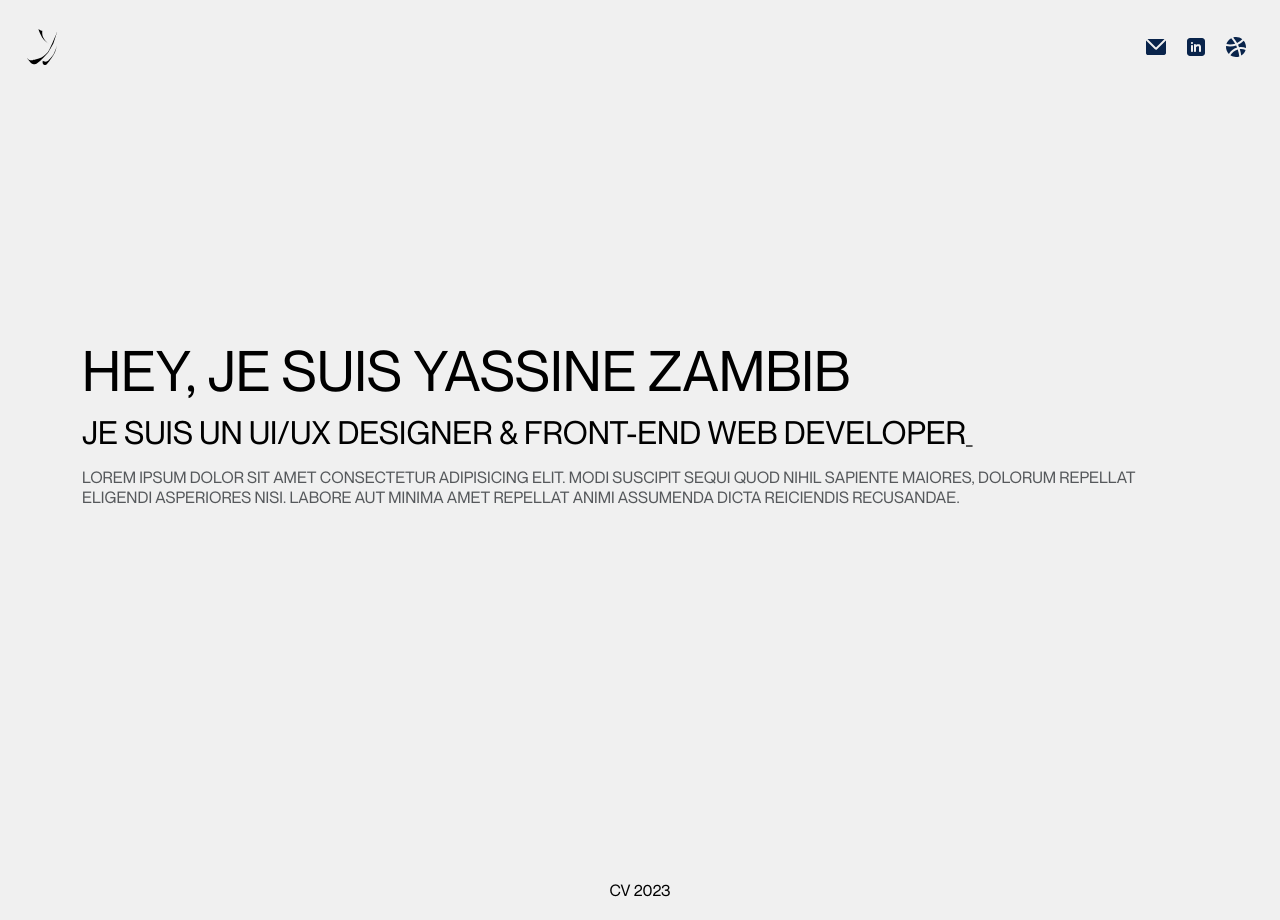
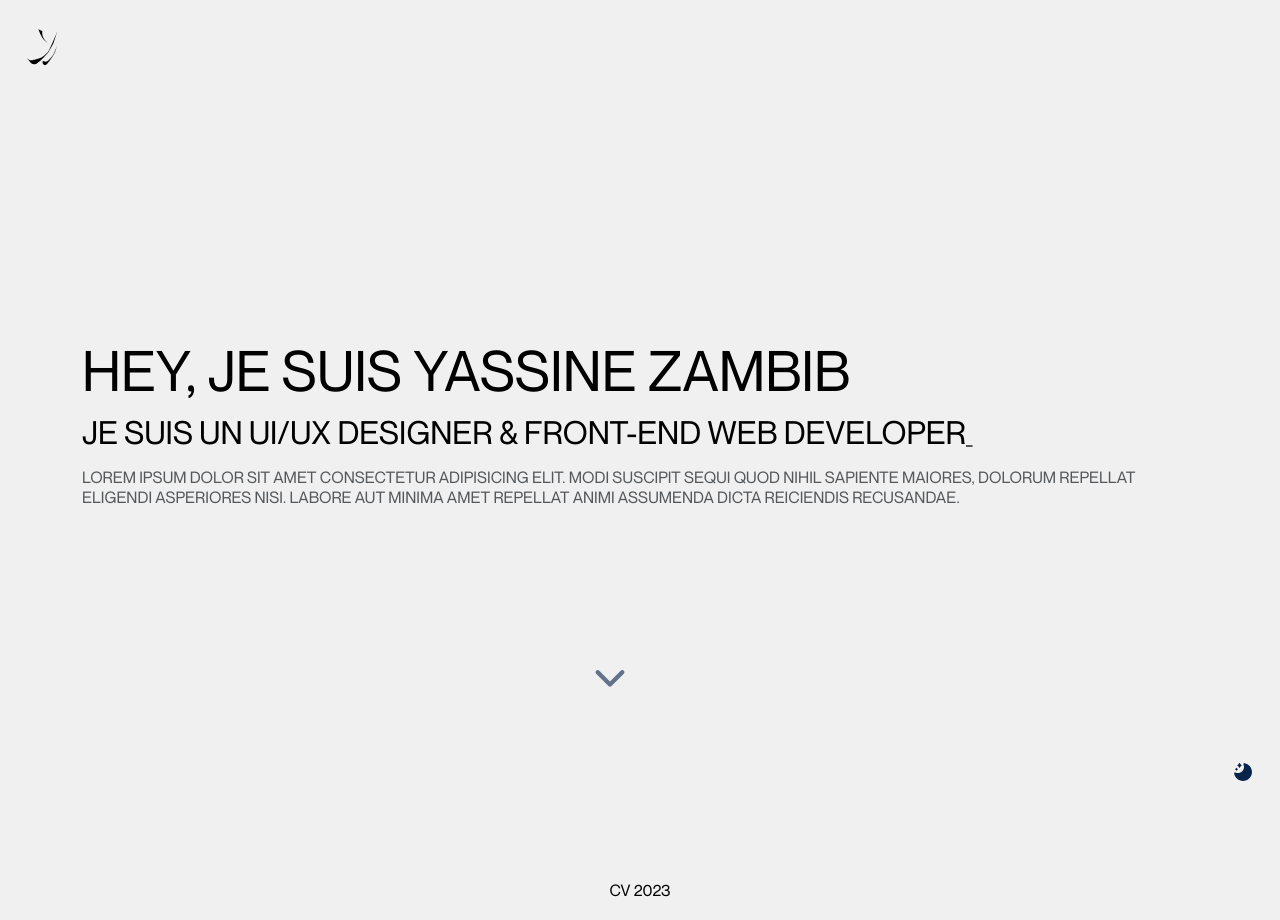
Before and after one commit to Yassdev75/CV-2023, a Vue app: page / in a window 1280 px wide. Built offline with nearby package versions, Linux system fonts and the light colour scheme.

Commit message:
Beggining Icons + transitions & animations

```diff
--- a/src/App.vue
+++ b/src/App.vue
@@ -1,14 +1,17 @@
 <template>
   <div class="container-fluid">
     <header>
-      <Header/>
+      <Header />
     </header>
     <main class="container d-flex flex-wrap">
-      <Main/>
+      <Main />
     </main>
     <footer>
-      <Footer/>
+      <Footer />
     </footer>
+    <a class="nav-link switch-theme" href="#">
+      <img src="./assets/Images/moon_stars_fill.svg" alt="">
+    </a>
   </div>
 </template>
 
@@ -22,6 +25,7 @@
 .container-fluid {
   padding: 0px;
   min-height: 100vh;
+  position: relative;
 }
 
 body {
@@ -35,13 +39,17 @@
 }
 
 main {
-  /* flex: 1; */
   min-height: 100vh;
-  /* height: calc(100vh - 60px - 60px); */
+  /* position: relative; */
 }
 
 footer {
   height: 60px;
 }
 
+.switch-theme {
+  position: absolute;
+  top: 95vh;
+  right: 25px;
+}
 </style>
--- a/src/components/Header.vue
+++ b/src/components/Header.vue
@@ -1,17 +1,17 @@
 <template>
   <nav class="navbar navbar-expand-lg navbar-transparent p-lg-4">
     <a class="navbar-brand" href="#">
-      <img class="logo-site" src="../../public/Favicon.svg" alt="Logo site">
+      <img class="logo-site animate__animated animate__bounceInLeft" src="../../public/Favicon.svg" alt="Logo site">
     </a>
     <button class="navbar-toggler" type="button" data-toggle="collapse" data-target="#navbarNav" aria-controls="navbarNav"
       aria-expanded="false" aria-label="Toggle navigation">
       <span class="navbar-toggler-icon"></span>
     </button>
     <div class="collapse navbar-collapse justify-content-end" id="navbarNav">
-      <ul class="navbar-nav">
-        <!-- <li class="nav-item active">
-          <a class="nav-link" href="#">Accueil <span class="sr-only"></span></a>
-        </li> -->
+      <ul class="navbar-nav animate__animated animate__bounceInRight">
+        <li class="nav-item active">
+          <a class="nav-link" href="#">EN<span class="sr-only"></span></a>
+        </li>
         <li class="nav-item">
           <a class="nav-link" href="#">
             <img src="../assets/Images/mail_fill.svg" alt="">
@@ -27,9 +27,6 @@
             <img src="../assets/Images/dribbble_fill.svg" alt="">
           </a>
         </li>
-        <!-- <li class="nav-item">
-          <a class="nav-link disabled" href="#">Contact</a>
-        </li> -->
       </ul>
     </div>
   </nav>
--- a/src/components/Main.vue
+++ b/src/components/Main.vue
@@ -1,13 +1,18 @@
 <template>
   <!-- PRESENTATION -->
-  <section class="section-part w-100 d-flex justify-content-center align-items-center text-uppercase">
+  <section class="section-home w-100 d-flex justify-content-center align-items-center text-uppercase">
     <div>
-      <h1>Hey, je suis Yassine Zambib</h1>
+      <h1 class="animate__animated animate__fadeInDown">Hey, je suis Yassine Zambib</h1>
       <div id="text-container">
         <span id="typed-text"></span><span id="blink">_</span>
       </div>
-      <p class="pt-3 text-muted">Lorem ipsum dolor sit amet consectetur adipisicing elit. Modi suscipit sequi quod nihil sapiente maiores, dolorum repellat eligendi asperiores nisi. Labore aut minima amet repellat animi assumenda dicta reiciendis recusandae.</p>
+      <p class="pt-3 text-muted animate__animated animate__fadeInUp">Lorem ipsum dolor sit amet consectetur adipisicing
+        elit. Modi suscipit sequi quod nihil sapiente maiores, dolorum repellat eligendi asperiores nisi. Labore aut
+        minima amet repellat animi assumenda dicta reiciendis recusandae.</p>
     </div>
+    <a class="text-light arrow-container" href="#content">
+      <img class="arrow-down" src="../assets/Images/down_line.svg" alt="">
+    </a>
   </section>
   <!-- MES EXPERIENCES -->
   <section class="section-part">
@@ -37,9 +42,20 @@
 </script>
 
 <style scoped>
-.section-part {
+.section-part,
+.section-home {
   height: calc(100vh - 60px);
   margin: 0px !important;
+}
+
+.section-home {
+  position: relative;
+}
+
+.arrow-container {
+  position: absolute;
+  top: 80%;
+  left: 45%;
 }
 
 h1 {
@@ -60,4 +76,17 @@
     opacity: 0;
   }
 }
+
+/* CSS FLECHE SCROLL */
+
+@keyframes blink {
+  50% {
+    opacity: 0.5;
+  }
+}
+
+.arrow-down {
+  animation: blink 1.5s ease-in-out infinite;
+  height: 52px;
+}
 </style>
```
Also changed, not shown: src/assets/Images/down_line.svg (added), src/assets/Images/moon_stars_fill.svg (added).
